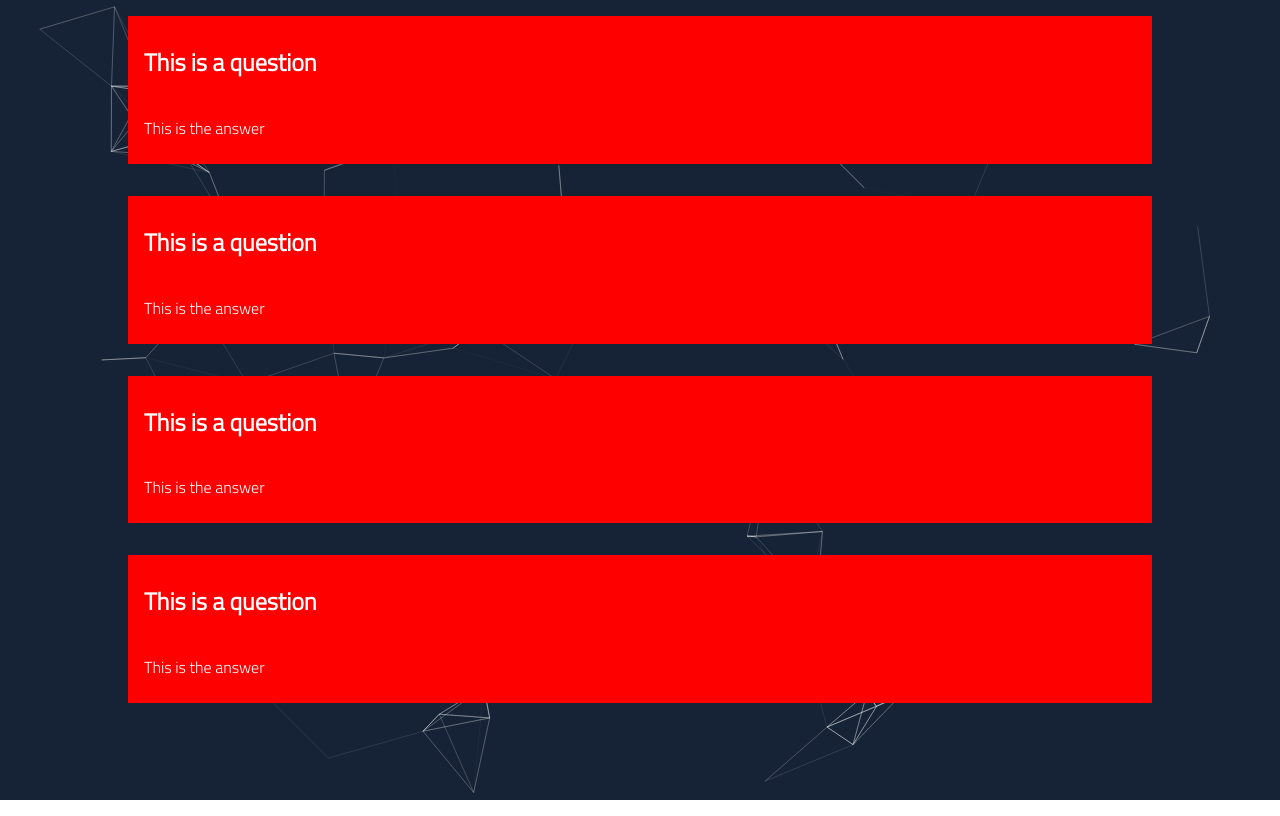
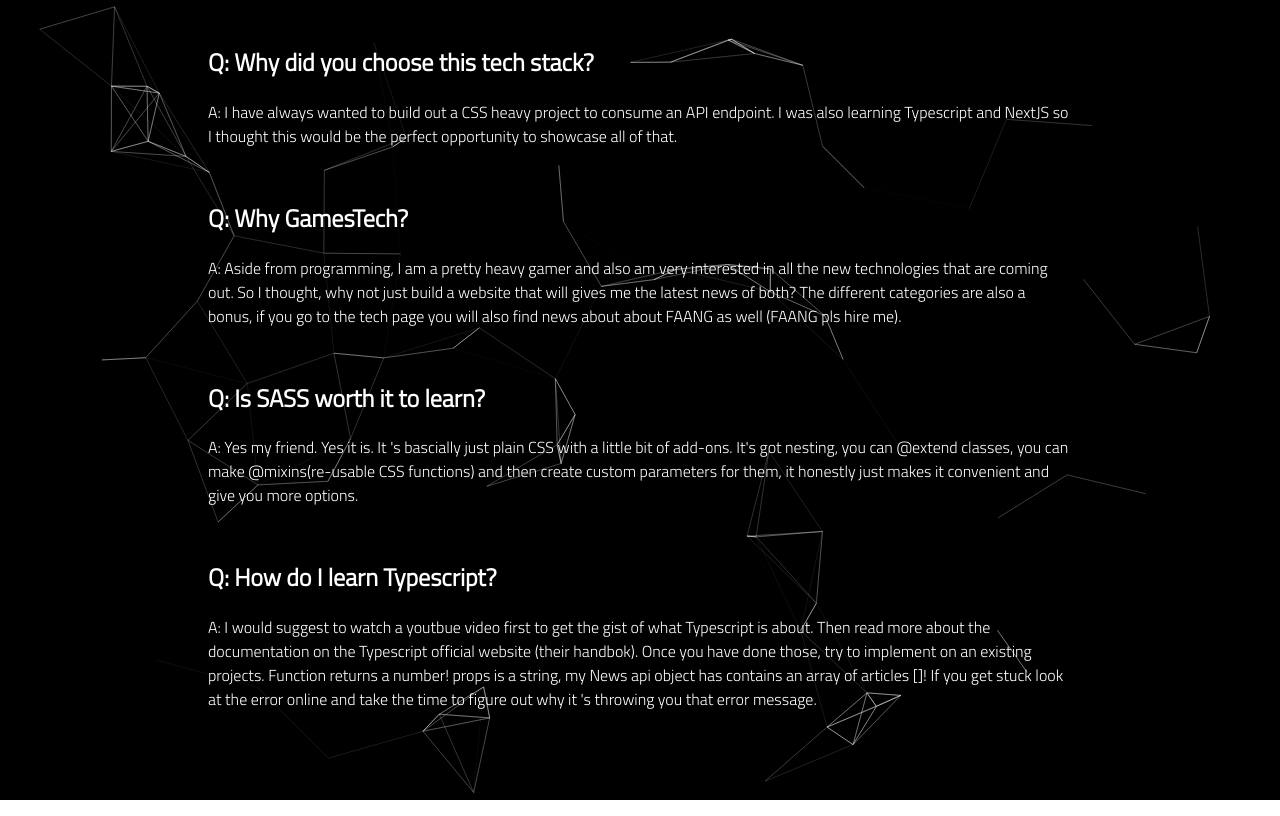
Before and after one commit to dwang134/GamesTech-official, a Next.js app: page /faq in a window 1280 px wide. Built offline with nearby package versions, Linux system fonts and the light colour scheme.

Commit message:
brief desc

```diff
--- a/components/Particle.tsx
+++ b/components/Particle.tsx
@@ -31,7 +31,7 @@ const Particle:React.FC = () => {
         enable: true
       },
       background: {
-        color: "#162336"
+        color: "#000"
       },
       particles: {
         // canvas borders bounce factors
--- a/package.json
+++ b/package.json
@@ -13,6 +13,7 @@
     "react": "18.2.0",
     "react-dom": "18.2.0",
     "react-icons": "^4.4.0",
+    "react-responsive": "^9.0.0-beta.10",
     "react-scroll": "^1.8.7",
     "react-tsparticles": "^2.1.3",
     "swiper": "^8.3.1",
--- a/pages/faq.tsx
+++ b/pages/faq.tsx
@@ -6,20 +6,30 @@ const faq = () => {
   return (
     <div className= {styles["main-container"]}>
       <div className={styles["questions"]}>
-        <h2 className= {styles["questions__title"]}>This is a question</h2>
-        <p className= {styles["questions__answer"]}>This is the answer</p>
+        <h2 className= {styles["questions__title"]}>Q: Why did you choose this tech stack?</h2>
+        <p className= {styles["questions__answer"]}>A: I have always wanted to build out a CSS heavy project to consume an API endpoint. I was also learning Typescript
+        and NextJS so I thought this would be the perfect opportunity to showcase all of that.
+        </p>
       </div>
       <div className={styles["questions"]}>
-        <h2 className= {styles["questions__title"]}>This is a question</h2>
-        <p className= {styles["questions__answer"]}>This is the answer</p>
+        <h2 className= {styles["questions__title"]}>Q: Why GamesTech?</h2>
+        <p className= {styles["questions__answer"]}>A: Aside from programming, I am a pretty heavy gamer and also am very interested in all the new technologies that are coming out.
+        So I thought, why not just build a website that will gives me the latest news of both? The different categories are also a bonus, if you go to the tech page you will also find news about
+        about FAANG as well (FAANG pls hire me).
+        </p>
       </div>
       <div className={styles["questions"]}>
-        <h2 className= {styles["questions__title"]}>This is a question</h2>
-        <p className= {styles["questions__answer"]}>This is the answer</p>
+        <h2 className= {styles["questions__title"]}>Q: Is SASS worth it to learn?</h2>
+        <p className= {styles["questions__answer"]}>A: Yes my friend. Yes it is. It &apos;s bascially just plain CSS with a little bit of add-ons. It&apos;s got nesting, you can @extend classes, you can make @mixins(re-usable CSS functions) and then create custom
+        parameters for them, it honestly just makes it convenient and give you more options.
+        </p>
       </div>
       <div className={styles["questions"]}>
-        <h2 className= {styles["questions__title"]}>This is a question</h2>
-        <p className= {styles["questions__answer"]}>This is the answer</p>
+        <h2 className= {styles["questions__title"]}>Q: How do I learn Typescript?</h2>
+        <p className= {styles["questions__answer"]}>A: I would suggest to watch a youtbue video first to get the gist of what Typescript is about. Then read more
+        about the documentation on the Typescript official website (their handbok). Once you have done those, try to implement on an existing projects. Function returns a number! props is a string,
+        my News api object has contains an array of articles []! If you get stuck look at the error online and take the time to figure out why it &apos;s throwing you that error message.
+        </p>
       </div>
       <Particle/>
     </div>
--- a/styles/Pages.module.scss
+++ b/styles/Pages.module.scss
@@ -3,14 +3,13 @@
 .main-container{
     @include h.fullscreen;
     @include h.flexbox(column, flex-start, center);
+    margin-top: 1em;
 
     .questions{
         color: #fff;
-        @include h.flexbox(column, center, flex-start);
-        background: red;
-        width: 80%;
-        margin: 1em 0em;
+        width: 70%;
         padding: 0.5em 1em;
+        font-style: Arial;
 
         .questions__title{
 
@@ -31,4 +30,9 @@
         font-size: 1.5rem;
     }
 
+    p{
+        color: #fff;
+
+    }
+
 }
```
Also changed, not shown: pages/read.tsx (+20 -0 lines), 2 other files (tests, documents, lock files or other folders).
